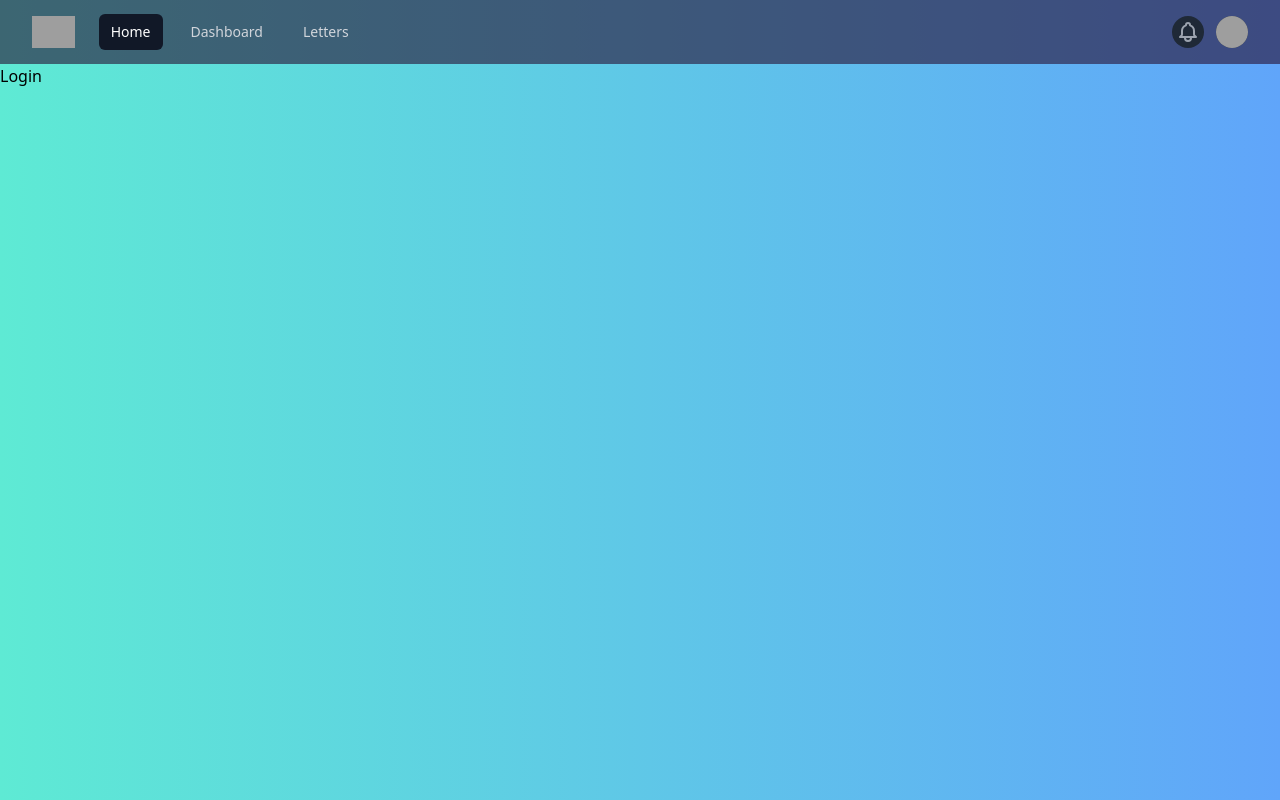
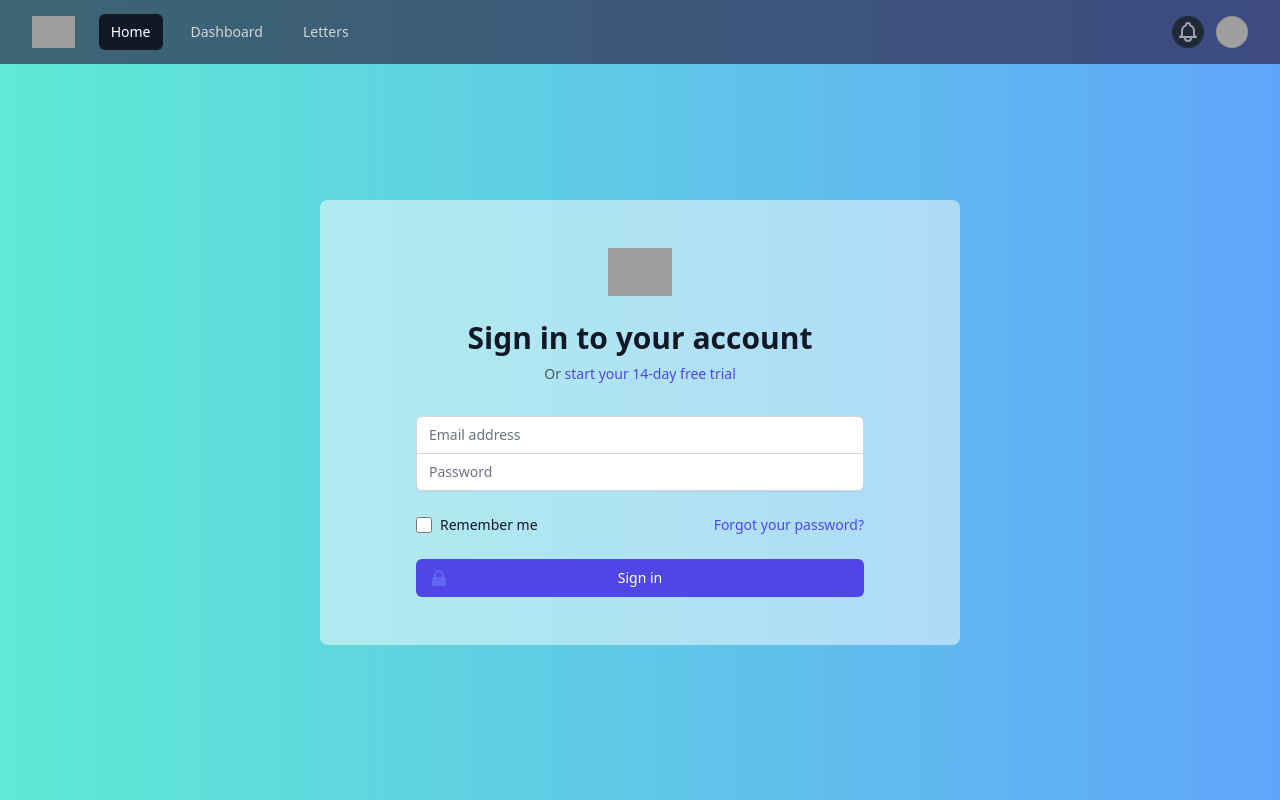
Before and after one commit to goo-gy/letters-react, a React (Create React App) app: page /Login in a window 1280 px wide. Built offline with nearby package versions, Linux system fonts and the light colour scheme; grey boxes are pictures that could not be loaded.

Commit message:
#3 Login base design

```diff
--- a/src/App.js
+++ b/src/App.js
@@ -10,7 +10,8 @@ function App() {
       <TopHeader/>
       <Routes>
         <Route path="/" element={<Home/>} />
-        <Route path="/login" element={<Login/>} />
+        <Route path="/Dashboard" element={<Home/>} />
+        <Route path="/Login" element={<Login/>} />
       </Routes>
     </div>
   );
--- a/src/page/Login.jsx
+++ b/src/page/Login.jsx
@@ -1,11 +1,15 @@
 import React from 'react';
 // local
 import TopHeader from "shared/TopHeader"
+import SignIn from "shared/SignIn"
+import Section from "shared/Section"
 
 const Login = () => {
     return (
-        <div>
-            Login
+        <div className="py-24 align-middle">
+            <Section className="m-auto align-middle">
+                <SignIn />
+            </Section>
         </div>
     );
 };
--- /dev/null
+++ b/src/shared/Section.jsx
@@ -0,0 +1,11 @@
+import React from 'react';
+
+const Section = ({className, children}) => {
+    return (
+        <div className={className +" rounded-lg bg-section w-1/2 my-10"}>
+            {children}
+        </div>
+    );
+};
+
+export default Section;
--- /dev/null
+++ b/src/shared/SignIn.jsx
@@ -0,0 +1,91 @@
+import { LockClosedIcon } from '@heroicons/react/solid'
+
+export default function Example() {
+  return (
+    <>
+      <div className="min-h-full flex items-center justify-center py-12 px-4 sm:px-6 lg:px-8">
+        <div className="max-w-md w-full space-y-8">
+          <div>
+            <img
+              className="mx-auto h-12 w-auto"
+              src="https://tailwindui.com/img/logos/workflow-mark-indigo-600.svg"
+              alt="Workflow"
+            />
+            <h2 className="mt-6 text-center text-3xl font-extrabold text-gray-900">Sign in to your account</h2>
+            <p className="mt-2 text-center text-sm text-gray-600">
+              Or{' '}
+              <a href="#" className="font-medium text-indigo-600 hover:text-indigo-500">
+                start your 14-day free trial
+              </a>
+            </p>
+          </div>
+          <form className="mt-8 space-y-6" action="#" method="POST">
+            <input type="hidden" name="remember" defaultValue="true" />
+            <div className="rounded-md shadow-sm -space-y-px">
+              <div>
+                <label htmlFor="email-address" className="sr-only">
+                  Email address
+                </label>
+                <input
+                  id="email-address"
+                  name="email"
+                  type="email"
+                  autoComplete="email"
+                  required
+                  className="appearance-none rounded-none relative block w-full px-3 py-2 border border-gray-300 placeholder-gray-500 text-gray-900 rounded-t-md focus:outline-none focus:ring-indigo-500 focus:border-indigo-500 focus:z-10 sm:text-sm"
+                  placeholder="Email address"
+                />
+              </div>
+              <div>
+                <label htmlFor="password" className="sr-only">
+                  Password
+                </label>
+                <input
+                  id="password"
+                  name="password"
+                  type="password"
+                  autoComplete="current-password"
+                  required
+                  className="appearance-none rounded-none relative block w-full px-3 py-2 border border-gray-300 placeholder-gray-500 text-gray-900 rounded-b-md focus:outline-none focus:ring-indigo-500 focus:border-indigo-500 focus:z-10 sm:text-sm"
+                  placeholder="Password"
+                />
+              </div>
+            </div>
+
+            <div className="flex items-center justify-between">
+              <div className="flex items-center">
+                <input
+                  id="remember-me"
+                  name="remember-me"
+                  type="checkbox"
+                  className="h-4 w-4 text-indigo-600 focus:ring-indigo-500 border-gray-300 rounded"
+                />
+                <label htmlFor="remember-me" className="ml-2 block text-sm text-gray-900">
+                  Remember me
+                </label>
+              </div>
+
+              <div className="text-sm">
+                <a href="#" className="font-medium text-indigo-600 hover:text-indigo-500">
+                  Forgot your password?
+                </a>
+              </div>
+            </div>
+
+            <div>
+              <button
+                type="submit"
+                className="group relative w-full flex justify-center py-2 px-4 border border-transparent text-sm font-medium rounded-md text-white bg-indigo-600 hover:bg-indigo-700 focus:outline-none focus:ring-2 focus:ring-offset-2 focus:ring-indigo-500"
+              >
+                <span className="absolute left-0 inset-y-0 flex items-center pl-3">
+                  <LockClosedIcon className="h-5 w-5 text-indigo-500 group-hover:text-indigo-400" aria-hidden="true" />
+                </span>
+                Sign in
+              </button>
+            </div>
+          </form>
+        </div>
+      </div>
+    </>
+  )
+}
--- a/tailwind.config.js
+++ b/tailwind.config.js
@@ -10,6 +10,7 @@ module.exports = {
         'header' : 'rgba(39,16,50, 0.6)',
         'headerText': '#feeeee',
         'emphasis' : '#3b82f6',
+        section: "rgba(255, 255, 255, 0.5)",
       }
     },
   },
```
